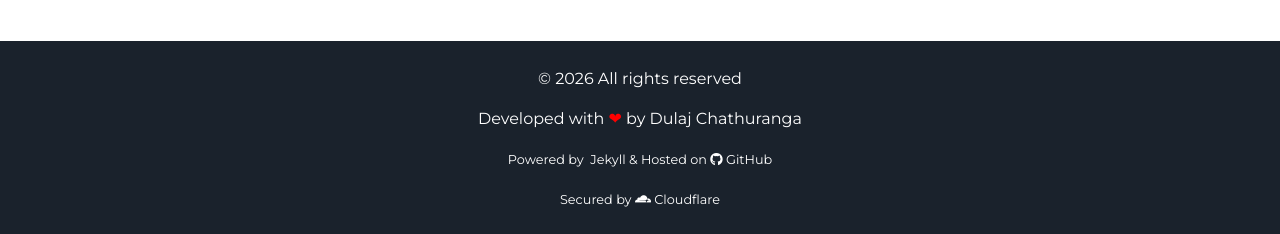
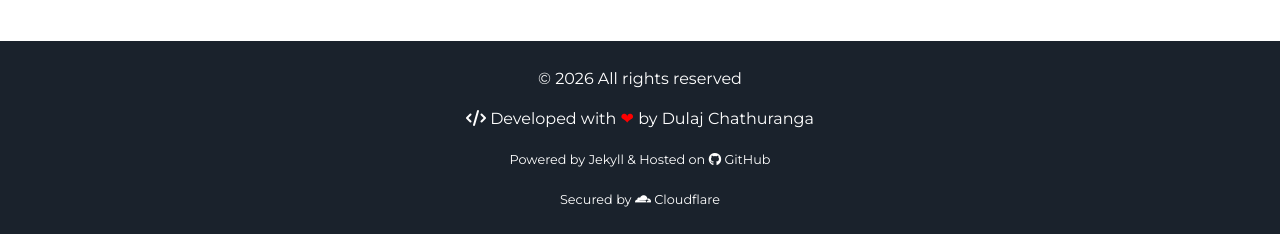
Before and after one commit to DulajChathuranga/dulajchathuranga.github.io, a Jekyll site: the page built from index.html, in a window 1280 px wide. Shown: the part 2477-2711 px from the top of the page. Built offline with Jekyll 4.4.1, drawn with Linux system fonts in a browser that asks for light colours.

Commit message:
Refactor footer HTML structure and icons

```diff
--- a/_includes/footer.html
+++ b/_includes/footer.html
@@ -1,8 +1,8 @@
 <footer class="footer">
     <p>&copy; <span><script>document.write(new Date().getFullYear())</script></span> All rights reserved</p>
-    <p>Developed with <span class="love">❤</span> by <a href="#" target="_self">Dulaj Chathuranga</a></p>
+    <p><i class="fa-solid fa-code"></i> Developed with <span class="love">❤</span> by <a href="#" target="_self">Dulaj Chathuranga</a></p>
     <!-- <p><small><i class="fa fa-code-fork" aria-hidden="true"></i> <a href="https://github.com/nrandecker" target="_blank">Nathan Randecker</small></a> -->
-    <p><small>Powered by <a href="https://jekyllrb.com" target="_blank" rel="noopener noreferrer"><i class="fa-brands fa-jekyll"></i> Jekyll</a> & Hosted on <a href="https://pages.github.com" target="_blank" rel="noopener noreferrer"><i class="fa-brands fa-github"></i> GitHub</a></small></p>
+    <p><small>Powered by <a href="https://jekyllrb.com" target="_blank" rel="noopener noreferrer">Jekyll</a> & Hosted on <a href="https://pages.github.com" target="_blank" rel="noopener noreferrer"><i class="fa-brands fa-github"></i> GitHub</a></small></p>
     <p><small>Secured by <a href="https://cloudflare.com" target="_blank" rel="noopener noreferrer"><i class="fa-brands fa-cloudflare"></i> Cloudflare</a></small></p>
 </footer>
 <script src="//cdn.jsdelivr.net/particles.js/2.0.0/particles.min.js"></script>
```
